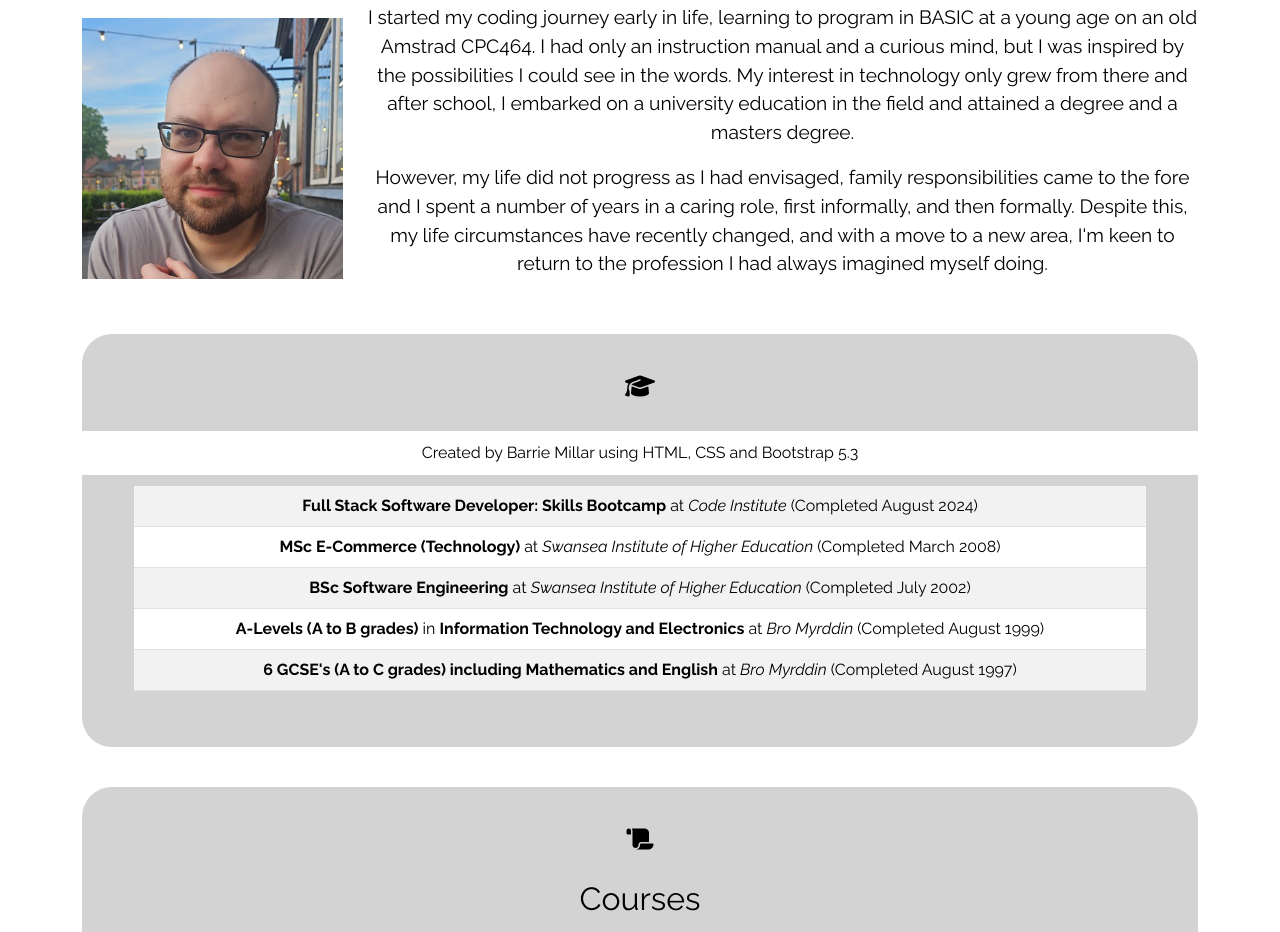
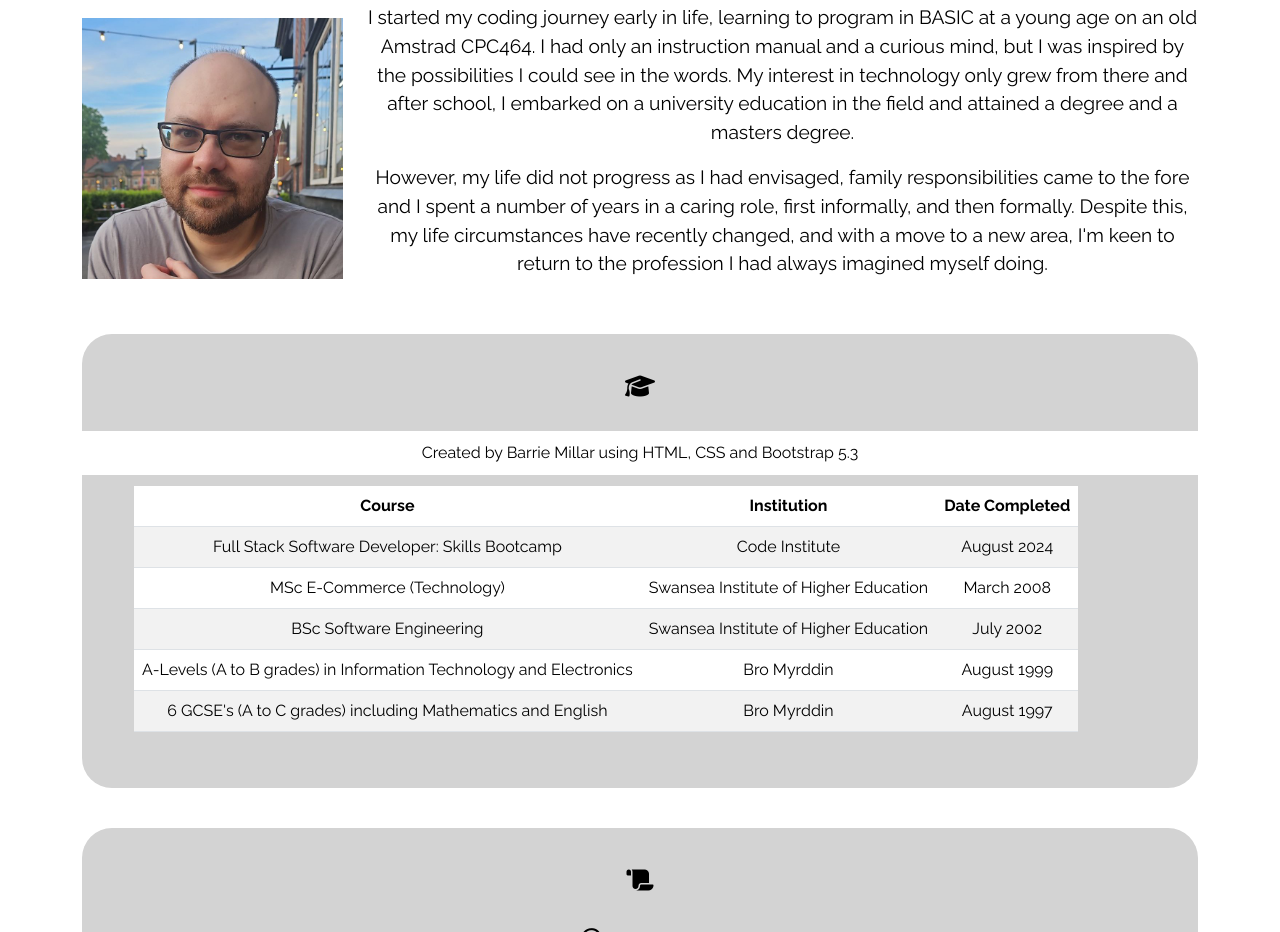
Before and after one commit to CyberArchitect777/personal-site, a plain HTML site: page editions/v2/index.html in a window 1280 px wide. Shown: the part 325-1257 px from the top of the page. Drawn offline with nearby package versions, Linux system fonts and the light colour scheme.

Commit message:
v2: Showed a different table on larger screen sizes for qualifications. More work to do

```diff
--- a/editions/v2/index.html
+++ b/editions/v2/index.html
@@ -98,7 +98,44 @@
                     <i class="fa-solid fa-graduation-cap d-flex justify-content-center"></i>
                     <p class="dataheading text-center d-block mt-4">Qualifications</p>
                 </div>
-                <table class="mt-3 table table-striped">
+                <table class="d-none d-md-block mt-3 table table-striped">
+                    <thead>
+                        <tr>
+                            <th>Course</th>
+                            <th>Institution</th>
+                            <th>Date Completed</th>
+                        </tr>
+                    </thead>
+                    <tbody>
+                        <tr>
+                            <td>Full Stack Software Developer: Skills Bootcamp</td>
+                            <td>Code Institute</td>
+                            <td>August 2024</td>
+                        </tr>
+                        <tr>
+                            <td>MSc E-Commerce (Technology)</td>
+                            <td>Swansea Institute of Higher Education</td>
+                            <td>March 2008</td>
+                        </tr>
+                        <tr>
+                            <td>BSc Software Engineering</td>
+                            <td>Swansea Institute of Higher Education</td>
+                            <td>July 2002</td>
+                        </tr>
+                        <tr>
+                            <td>A-Levels (A to B grades) in Information Technology and
+                                Electronics</td>
+                            <td>Bro Myrddin</td>
+                            <td>August 1999</td>
+                        </tr>
+                        <tr>
+                            <td>6 GCSE's (A to C grades) including Mathematics and English</td>
+                            <td>Bro Myrddin</td>
+                            <td>August 1997</td>
+                        </tr>
+                    </tbody>
+                </table>
+                <table class="d-md-none mt-3 table table-striped">
                     <tbody>
                         <tr>
                             <td><strong>Full Stack Software Developer: Skills Bootcamp</strong> at <em>Code
```
